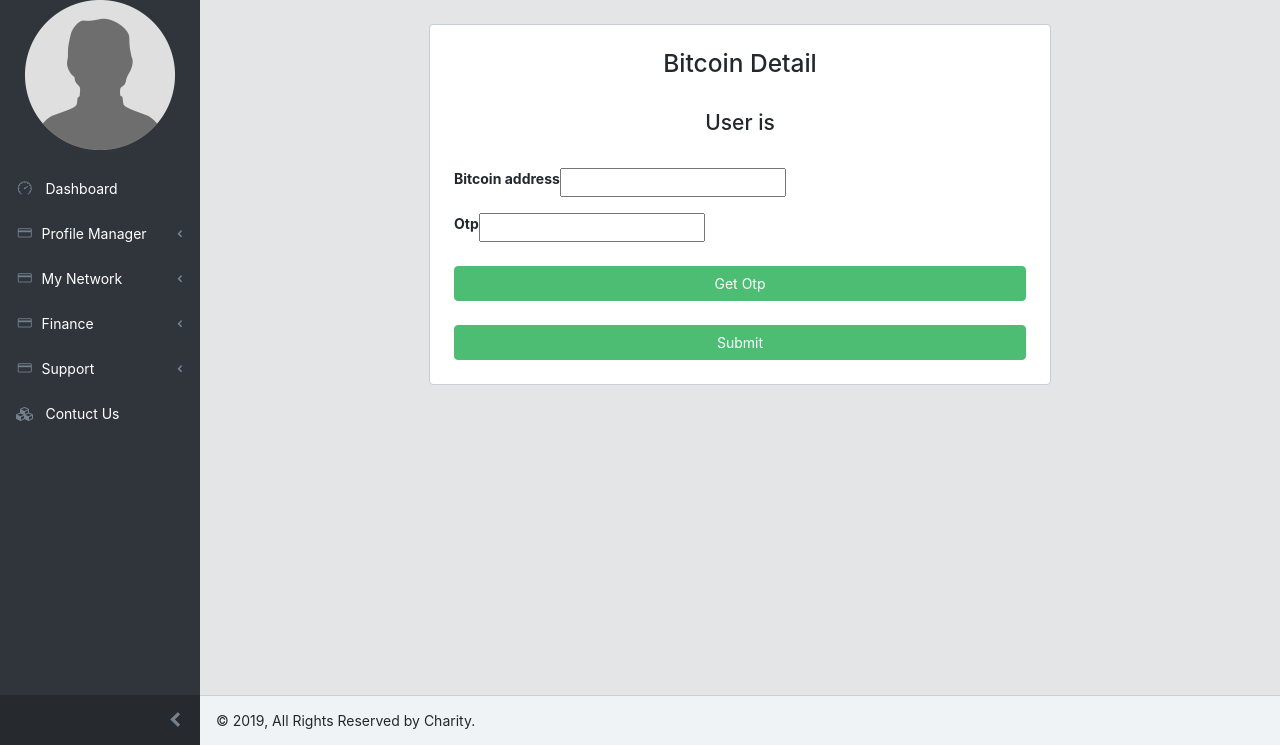
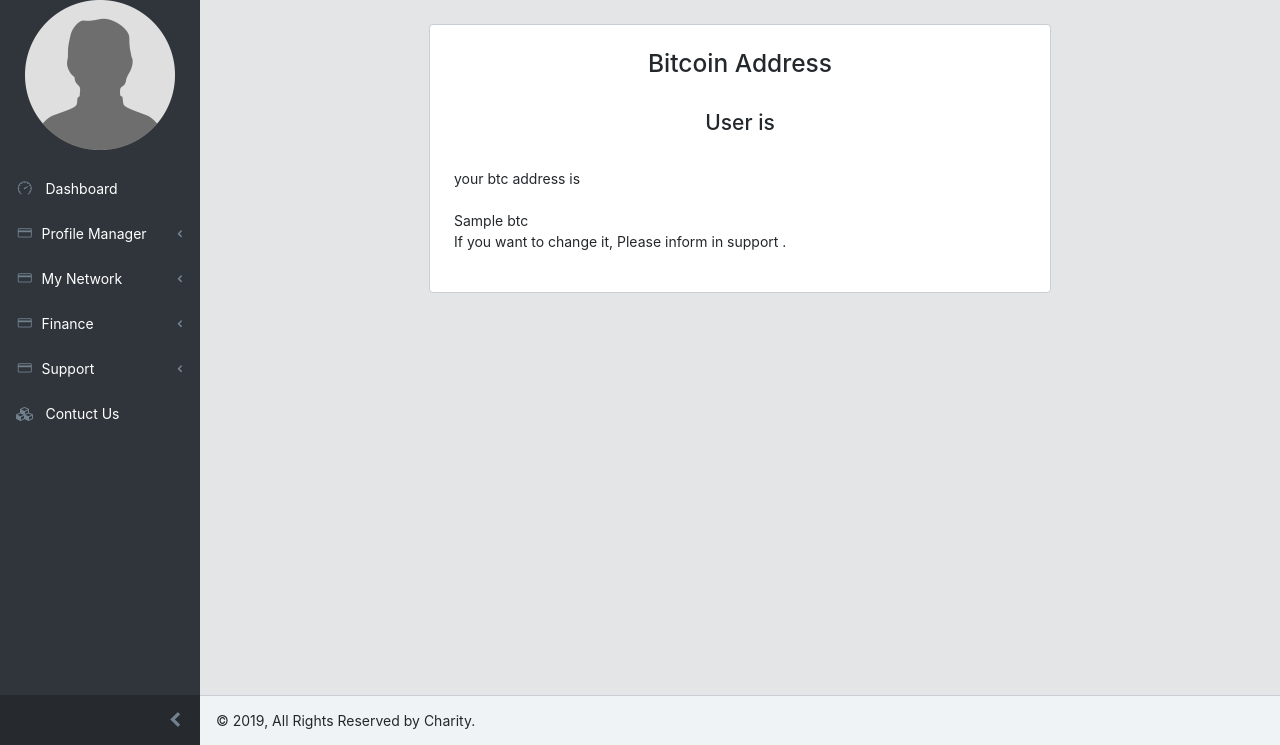
Before and after one commit to partha-sharothi/charity7, a Django app: template charity/member/templates/bitcoin_detail.html in a window 1280 px wide. Shown: the part 55-800 px from the top of the page. Run offline with Django 3.2, Linux system fonts and the light colour scheme; the template is opened without the code that fills it: most values are stand-ins (such as "Sample title", 1, 10 or a date in 2020); form fields are guessed from the names that the template uses; some libraries are stand-ins or nearby versions.

Commit message:
set btc address functionality

```diff
--- a/charity/member/admin.py
+++ b/charity/member/admin.py
@@ -1,5 +1,5 @@
 from django.contrib import admin
-from .models import UserProfileInfo, Country, Activity, Histry,WithdrawalHistry,Support
+from .models import UserProfileInfo, Country, Activity, Histry,WithdrawalHistry,Support, BtcAddress
 
 # Register your models here.
 admin.site.register(UserProfileInfo)
@@ -8,4 +8,5 @@ admin.site.register(Activity)
 admin.site.register(Histry)
 admin.site.register(WithdrawalHistry)
 admin.site.register(Support)
+admin.site.register(BtcAddress)
 # admin.site.register(EWallet)
--- a/charity/member/forms.py
+++ b/charity/member/forms.py
@@ -42,12 +42,12 @@ class AccoutActivationForm(forms.Form):
 
 class WithdrawalFundForm(forms.Form):
     amount = forms.IntegerField()
-    bitcoin_address = forms.CharField(max_length = 200)
+
 
 
 class BitcoinDetailForm(forms.Form):
     bitcoin_address = forms.CharField(max_length = 200)
-    otp = forms.CharField(max_length = 150)
+
 
 class SupportForm(ModelForm):
     class Meta:
--- a/charity/member/models.py
+++ b/charity/member/models.py
@@ -318,3 +318,8 @@ class Support(models.Model):
     details = models.TextField()
     date = models.DateTimeField(auto_now_add=True, null=True, blank=True)
     support_status = models.CharField(max_length=50, choices=SUPPORT_STATUS_CHOICES, default='pending')
+
+
+class BtcAddress(models.Model):
+    user = models.OneToOneField('UserProfileInfo', on_delete=models.CASCADE,null=True, blank=True)
+    btc_address = models.CharField(max_length=250, null=True, blank=True)
--- a/charity/member/templates/bitcoin_detail.html
+++ b/charity/member/templates/bitcoin_detail.html
@@ -9,8 +9,14 @@
         <div class="col-md-8">
           <div class="card mx-4 mt-4">
             <div class="card-body p-4">
-              <h3 class="pb-4 text-center">Bitcoin Detail</h3>
+              <h3 class="pb-4 text-center">Bitcoin Address</h3>
               <h4 class="pb-4 text-center">User is {{ user.username }}</h4>
+              {% if btc %}
+              your btc address is <br /> <br />
+               {{ btc }}
+               <p>If you want to change it, Please inform in support .</p>
+              {% else %}
+
 
             <form method="POST">
                     {% csrf_token %}
@@ -22,17 +28,13 @@
               <div class="text-danger">{{ error }}</div>
             {% endfor %}
            </div>
-           <div class="input-group mb-3">
-            <label for="{{ form.otp.id_for_label }}"><strong>{{ form.otp.label }}</strong></label>
-            {% render_field form.otp class="form-control w-100" placeholder='otp' %}
-            {% for error in form.otp.errors %}
-            <div class="text-danger">{{ error }}</div>
-          {% endfor %}
-         </div>
 
-         <button class="btn btn-block btn-success mt-4" type="">Get Otp</button>
+
+
                     <button class="btn btn-block btn-success mt-4" type="submit">Submit</button>
             </form>
+            {% endif %}
+
             </div>
           </div>
         </div>
--- a/charity/member/templates/withdrawal_fund.html
+++ b/charity/member/templates/withdrawal_fund.html
@@ -12,6 +12,8 @@
               <h3 class="pb-4 text-center">WITHDRAWAL FUND</h3>
               <h5 class="pb-4 text-center">your current account balance is {{ user.userprofileinfo.account }}$</h5>
               <h6 class="pb-4 text-center">{{ user.username }}</h6>
+              <p>your btc address is {{ btc }}</p>
+              <p>If you want to change it, Please inform in support .</p>
             <form method="POST">
                     {% csrf_token %}
 
@@ -24,13 +26,14 @@
           {% endfor %}
          </div>
 
+<!--
              <div class="input-group mb-3">
                  <label for="{{ form.bitcoin_address.id_for_label }}"><strong>{{ form.bitcoin_address.label }}</strong></label>
                    {% render_field form.bitcoin_address class="form-control w-100" placeholder='bitcoin_address' %}
                   {% for error in form.bitcoin_address.errors %}
                   <div class="text-danger">{{ error }}</div>
                   {% endfor %}
-                </div>
+                </div> -->
                     <button class="btn btn-block btn-success mt-4" type="submit">Submit</button>
             </form>
             </div>
--- a/charity/templates/base.html
+++ b/charity/templates/base.html
@@ -173,9 +173,9 @@
                         <a class="nav-link" href="{% url 'member:update' pk=user.pk %}">
                           <i class="nav-icon fa fa-puzzle-piece"></i>View / Edit Profile</a>
                       </li>
-                      <li class="nav-item">
+                       <li class="nav-item">
                         <a class="nav-link" href="{% url 'member:bitcoin_detail' pk=user.pk %}">
-                          <i class="nav-icon fa fa-puzzle-piece"></i>Bitcoin Details</a>
+                          <i class="nav-icon fa fa-puzzle-piece"></i>Set Your Btc Address</a>
                       </li>
                         <li class="nav-item">
                           <a class="nav-link" href="{% url 'password_change' %}">
```
Also changed, not shown: charity/member/views.py (+39 -11 lines).
